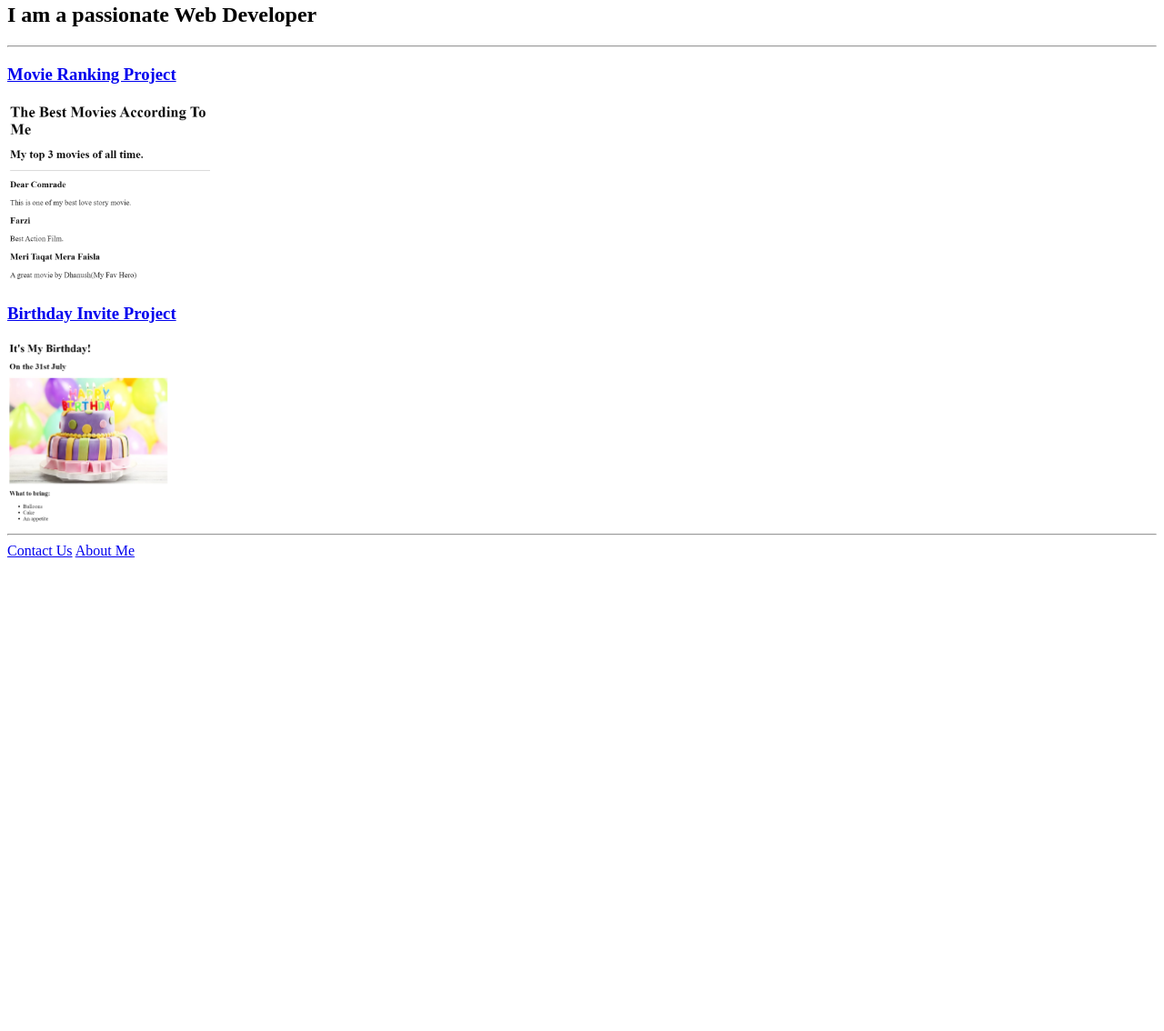
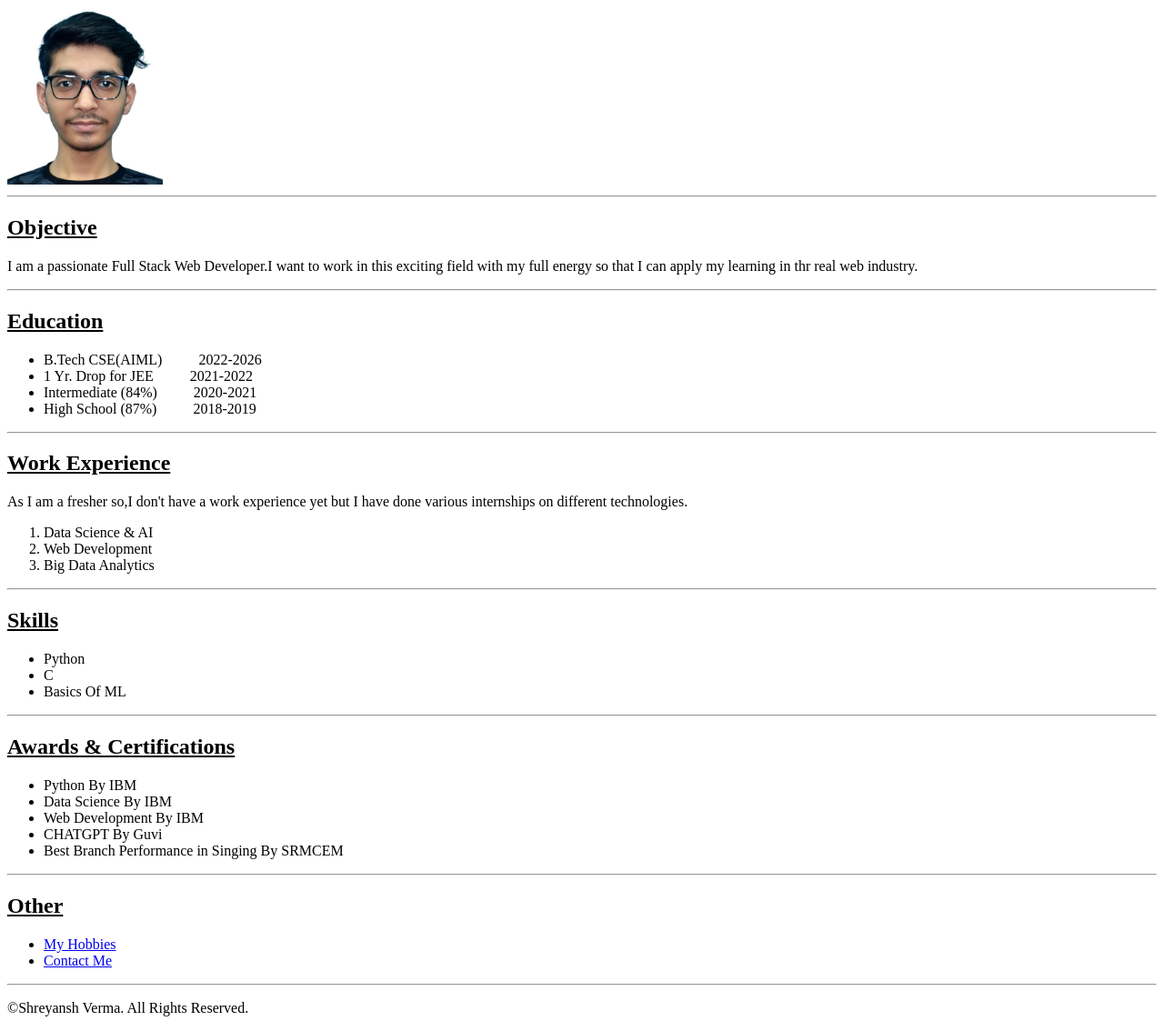
Before and after one commit to ShreyanshVerma777/html-portfolio, a plain HTML site: page index.html in a window 1280 px wide. Shown: the part 77-1211 px from the top of the page at 91% size. Before the commit the page ends 800 px from the top, so only its background shows below. Drawn offline with Linux system fonts and the light colour scheme.

Commit message:
Add files via upload

```diff
--- a/index.html
+++ b/index.html
@@ -1,35 +1,58 @@
-<!-- TODO 1: Create the HTML Boilerplate -->
- <!DOCTYPE html>
- <html lang="en">
- <head>
+<!DOCTYPE html>
+<html lang="en">
+<head>
     <meta charset="UTF-8">
-    <title>Shreyansh's Portfolio</title>
- </head>
- <body>
-    <h1>Shreyansh's Portfolio</h1>
-    <h2>I am a passionate Web Developer</h2>
+    <title>My Resume</title>
+</head>
+<body>
+    <h1><b><u>Shreyansh Verma</u></b></h1>
+    <img src="./MYIMG.jpg" alt="My Image" height="200" />
     <hr />
-    <h3><a href="./public/movierankproject.html">Movie Ranking Project</a></h3>
-    <img src="./assets/images/Screenshot 2024-10-11 222511.png" alt="movie ranks" height="200" />
+    <h2><u>Objective</u></h2>
+    <p>I am a passionate Full Stack Web Developer.I want to work in this exciting field with my full energy so that I can apply my learning in thr real web industry. </p>
+    <hr />
+    <h2><u>Education</u></h2>
+    <ul>
+        <li>B.Tech CSE(AIML)       &nbsp; &nbsp;&nbsp;&nbsp;&nbsp;&nbsp;&nbsp;&nbsp;2022-2026</li>
+        <li>1 Yr. Drop for JEE     &nbsp; &nbsp;&nbsp;&nbsp;&nbsp;&nbsp;&nbsp;&nbsp;2021-2022</li>
+        <li>Intermediate (84%)     &nbsp; &nbsp;&nbsp;&nbsp;&nbsp;&nbsp;&nbsp;&nbsp;2020-2021</li>
+        <li>High School (87%)      &nbsp; &nbsp;&nbsp;&nbsp;&nbsp;&nbsp;&nbsp;&nbsp;2018-2019</li>
+    </ul>
+    <hr />
+    <h2><u>Work Experience</u></h2>
+    <p>As I am a fresher so,I don't have a work experience yet but I have done various internships on different technologies. </p>
+    <ol>
+        <li>Data Science & AI</li>
+        <li>Web Development</li>
+        <li>Big Data Analytics</li>
+    </ol>
+    <hr />
+    <h2><u>Skills</u></h2>
+    <ul>
+        <li>Python</li>
+        <li>C</li>
+        <li>Basics Of ML</li>
+    </ul>
+    <hr />
+    <h2><u>Awards & Certifications</u></h2>
+    <ul>
+        <li>Python By IBM</li>
+        <li>Data Science By IBM</li>
+        <li>Web Development By IBM</li>
+        <li>CHATGPT By Guvi</li>
+        <li>Best Branch Performance in Singing By SRMCEM</li>
+    </ul>
+    <hr />
+    <h2><u>Other</u></h2>
+    <ul>
+        <li><a href="./hobbies.html">My Hobbies</a></li>
+        <li><a href="./contact.html">Contact Me</a></li>
+    </ul>
+    <hr />
+    <footer><p> ©Shreyansh Verma. All Rights Reserved.</p></footer>
 
-    <h3><a href="./public/birthinvite.html">Birthday Invite Project</a></h3>
-    <img src="./assets/images/Screenshot 2024-10-11 223926.png" alt="birthinvite" height="200" />
-    <hr />
-    <a href="./public/contact.html">Contact Us</a>   <a href="./public/about.html">About Me</a>
 
- </body>
- </html>
 
-<!-- TODO 2: Add Your previous projects' HTML into the public folder -->
 
-<!-- TODO 3: Take screenshots of your project previews and add the images to the images folder -->
-
-<!-- TODO 4: Add titles/subtitles etc. -->
-
-<!-- TODO 5: Add a link to the project pages -->
-
-<!-- TODO 6: Add images to show the project previews
-HINT for TODO 6: You can use the height attribute set to 200 to make the image smaller:
-https://developer.mozilla.org/en-US/docs/Web/HTML/Element/img#attr-height -->
-
-<!-- TODO 7: Add the Contact Me and About Me page links -->
+</body>
+</html>
```
Also changed, not shown: contact.html (added, +9 -0 lines), hobbies.html (added, +7 -0 lines), MYIMG.jpg (added).
